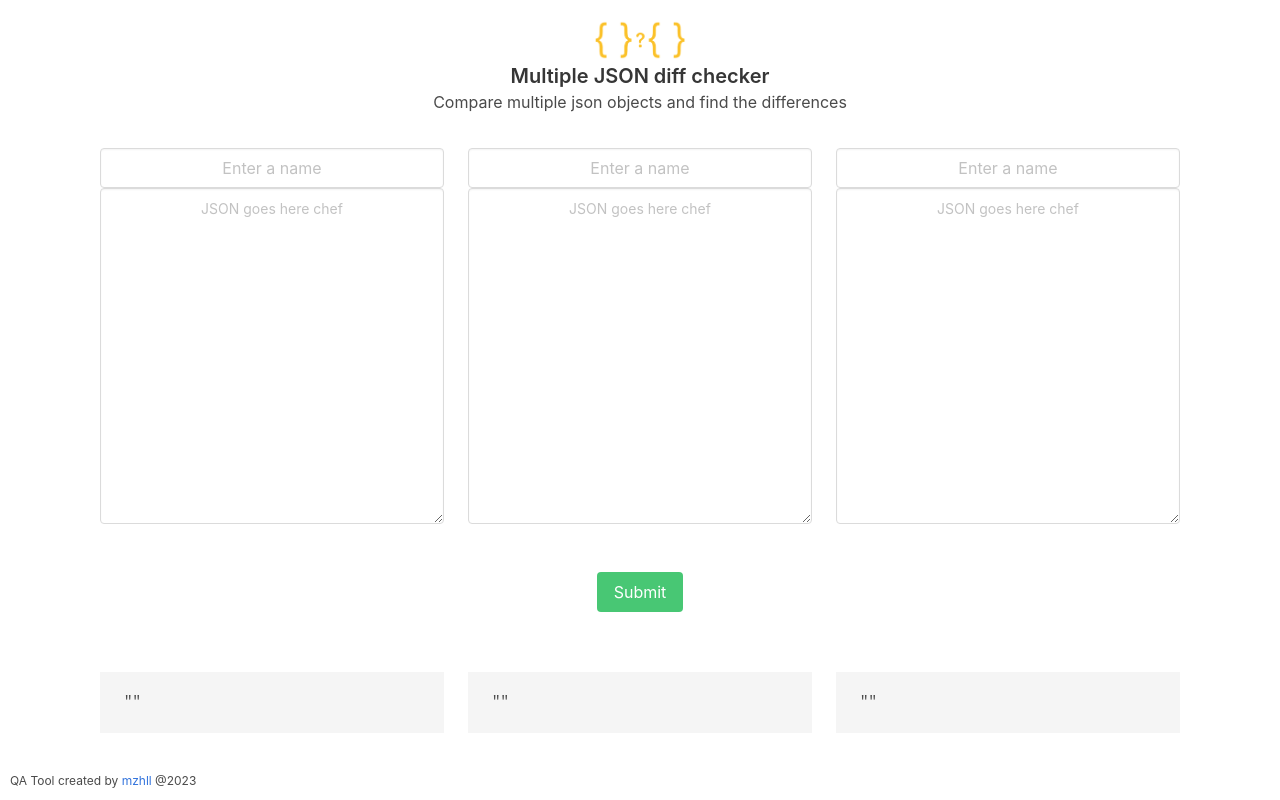
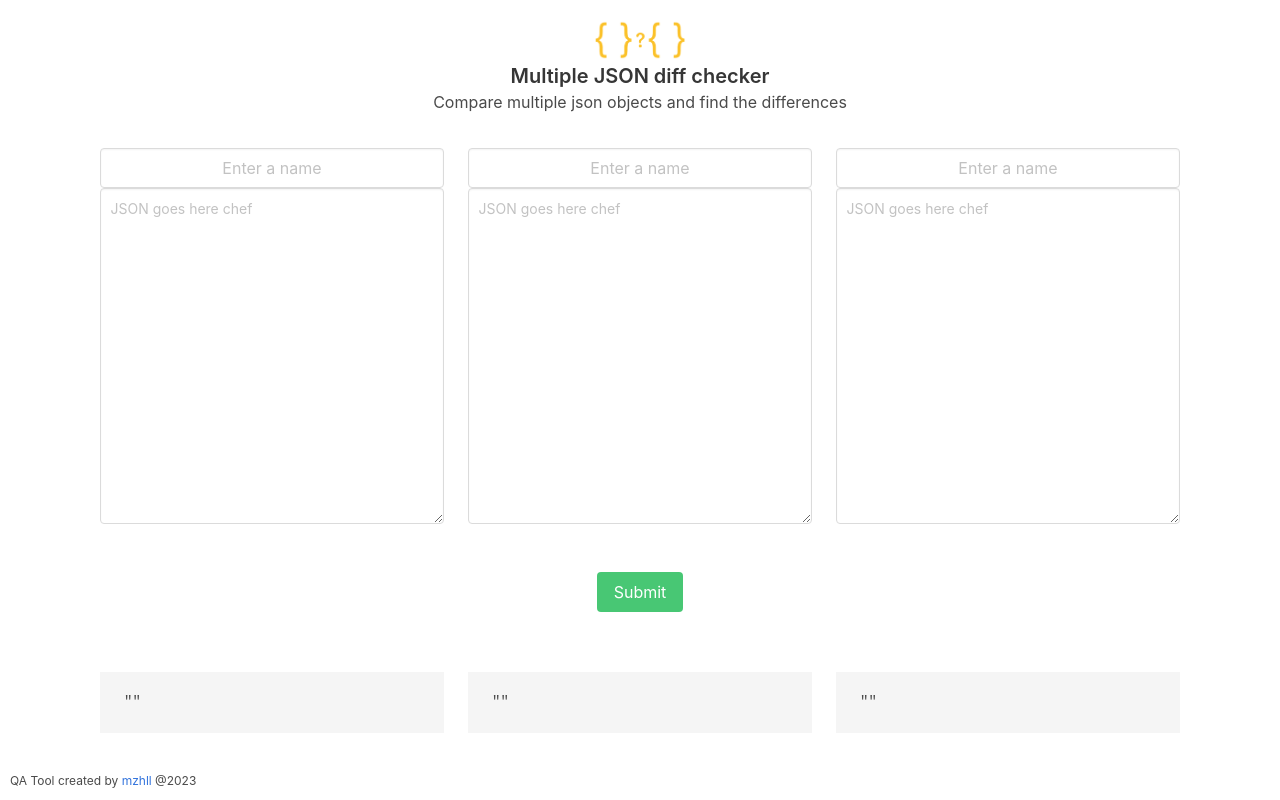
Before and after one commit to hilalmustofa/jsoncompare, a React (Create React App) app: page / in a window 1280 px wide. Built offline with nearby package versions, Linux system fonts and the light colour scheme.

Commit message:
Fix json input alignment

```diff
--- a/src/App.js
+++ b/src/App.js
@@ -166,15 +166,15 @@ function App() {
         <div className="columns">
           <div className="column">
             <input className="input has-text-centered" type="text" value={baseName} onChange={e => setBaseName(e.target.value)} placeholder="Enter a name" />
-            <textarea className="textarea has-text-centered" value={baseValue} onChange={e => setBaseValue(e.target.value)} placeholder="JSON goes here chef" rows="15" resize="both" style={{ fontSize: "14px" }} />
+            <textarea className="textarea" value={baseValue} onChange={e => setBaseValue(e.target.value)} placeholder="JSON goes here chef" rows="15" resize="both" style={{ fontSize: "14px" }} />
           </div>
           <div className="column">
             <input className="input has-text-centered" type="text" value={firstName} onChange={e => setFirstName(e.target.value)} placeholder="Enter a name" />
-            <textarea className="textarea has-text-centered" value={firstValue} onChange={e => setFirstValue(e.target.value)} placeholder="JSON goes here chef" rows="15" resize="both" style={{ fontSize: "14px" }} />
+            <textarea className="textarea" value={firstValue} onChange={e => setFirstValue(e.target.value)} placeholder="JSON goes here chef" rows="15" resize="both" style={{ fontSize: "14px" }} />
           </div>
           <div className="column">
             <input className="input has-text-centered" type="text" value={secondName} onChange={e => setSecondName(e.target.value)} placeholder="Enter a name" />
-            <textarea className="textarea has-text-centered" value={secondValue} onChange={e => setSecondValue(e.target.value)} placeholder="JSON goes here chef" rows="15" resize="both" style={{ fontSize: "14px" }} />
+            <textarea className="textarea" value={secondValue} onChange={e => setSecondValue(e.target.value)} placeholder="JSON goes here chef" rows="15" resize="both" style={{ fontSize: "14px" }} />
           </div>
         </div>
         <br />
```
